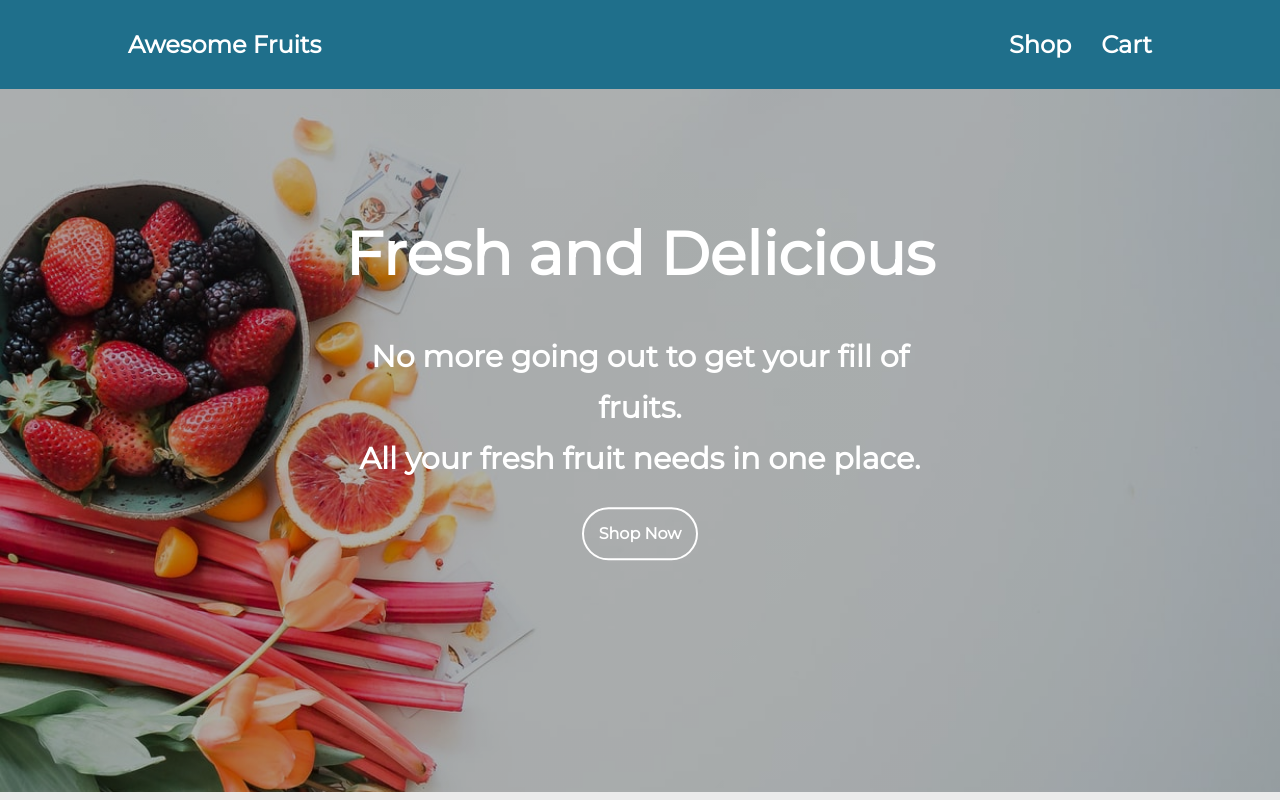
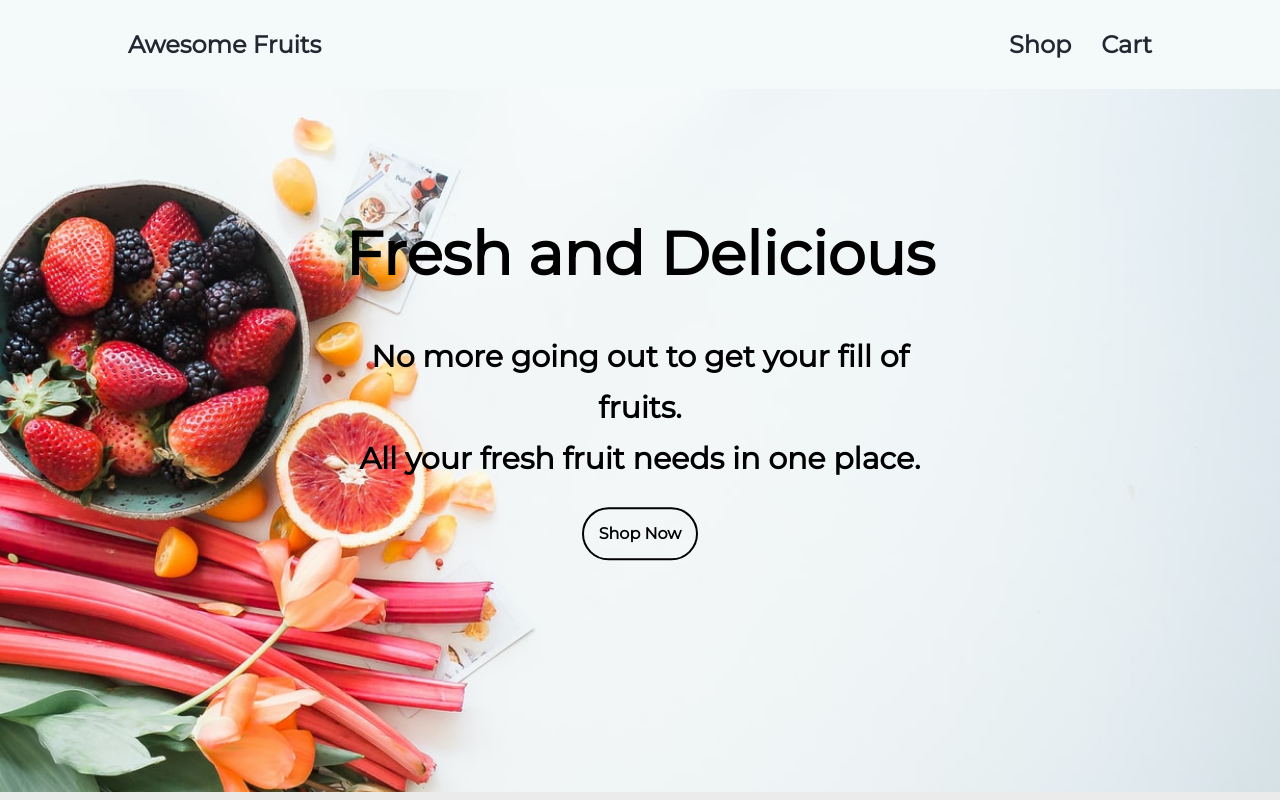
Before and after one commit to kimjeffrey/Ecommerce-Practice-Fruit-Shop, a React (Create React App) app in the folder client/: page / in a window 1280 px wide. Built offline with nearby package versions, Linux system fonts and the light colour scheme.

Commit message:
Edited landing page and general site padding

```diff
--- a/client/src/components/Cart.js
+++ b/client/src/components/Cart.js
@@ -60,6 +60,7 @@ export default function Cart(props){
   }
 
   return(
+    <div className="container">
       <div className="cart-container">
         <h1 className="cart-heading">Your Cart</h1>
         {items.length !== 0 ? items.map(cartItem => (
@@ -95,5 +96,6 @@ export default function Cart(props){
           </button>
         </div>
       </div>
+    </div>
   )
 }
--- a/client/src/components/Details.js
+++ b/client/src/components/Details.js
@@ -64,6 +64,7 @@ export default function Details(props){
   }
 
   return(
+    <div className="container">
       <div className="details-container">
         <img className="details-img" src={"/images/" + imgLink} alt={fruitName} />
         <h1 className="details-heading">{fruitName}</h1>
@@ -85,5 +86,6 @@ export default function Details(props){
           </Link>
         </div>
       </div>
+    </div>
   )
 }
--- a/client/src/components/Products.js
+++ b/client/src/components/Products.js
@@ -23,13 +23,13 @@ export default function Products(){
   }
 
   return (
-    <React.Fragment>
+    <div className="container">
       <h1>Our Products</h1>
       <div className="product-grid">
         {data.map(product => (
           <Product fruitName={product.fruitName} imgLink={product.imgLink} price={product.price} description={product.description} />
         ))}
       </div>
-    </React.Fragment>
+    </div>
   )
 }
--- a/client/src/index.css
+++ b/client/src/index.css
@@ -19,11 +19,13 @@ code {
     monospace;
 }
 
+.container {
+  padding-left: 10%;
+  padding-right: 10%;
+}
+
 .home-page {
-  background-image: linear-gradient(
-    rgba(0, 0, 0, 0.3),
-    rgba(0, 0, 0, 0.3)
-  ), url("assets/images/landing.jpg");
+  background-image: url("assets/images/landing.jpg");
   background-repeat: no-repeat;
   background-size: cover;
   text-align: center;
@@ -33,7 +35,7 @@ code {
 
 .home-content {
   display: inline-block;
-  color: white;
+  color: black;
   padding: 20px 20px 40px;
   position: absolute;
   top: 40%;
@@ -53,12 +55,17 @@ code {
 }
 
 .home-button {
-  border: 2px solid white;
+  border: 2px solid black;
   border-radius: 30px;
   padding: 15px;
   font-weight: bold;
   text-decoration: none;
-  color: white;
+  color: black;
+}
+
+.home-button:hover {
+  border-color: #f05454;
+  color: #f05454;
 }
 
 .navbar {
@@ -66,7 +73,7 @@ code {
   justify-content: space-between;
   align-items: center;
   padding: 30px 10%;
-  background-color: #1f6f8b;
+  background-color: #f4f9f9;
   font-weight: bold;
   font-size: 1.5rem;
 }
@@ -78,11 +85,11 @@ code {
 
 .navbar-link {
   text-decoration: none;
-  color: white;
+  color: #222831;
 }
 
 .navbar-link:hover {
-  color: lightblue;
+  color: #f05454;
 }
 
 .product-grid {
```
Lines whose indentation alone changed are shown as unchanged.
